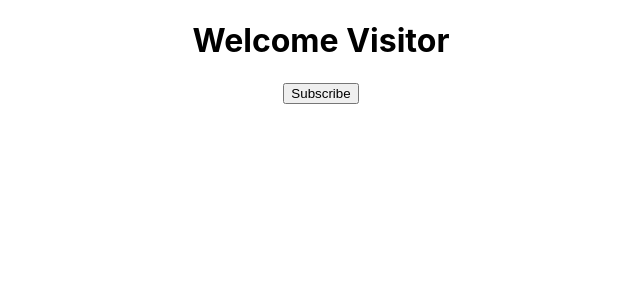
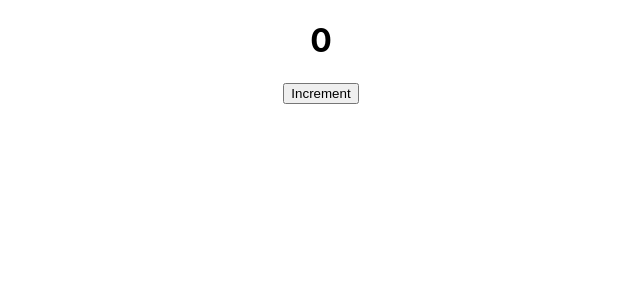
Before and after one commit to johndranreb/ReactJS, a React (Create React App) app in the folder hello-world/: page / in a window 1280 px wide. Shown: the top 300 px of the page, without its empty margins (319-959 px from the left). Built offline with nearby package versions, Linux system fonts and the light colour scheme.

Commit message:
added counter.js - setState

```diff
--- a/hello-world/src/App.js
+++ b/hello-world/src/App.js
@@ -3,11 +3,13 @@
 import Welcome from './components/Welcome';
 import Hello from './components/Hello';
 import Message from './components/Message';
+import Counter from './components/Counter';
 
 function App() {
   return (
     <div className="App">
-      <Message />
+      <Counter />
+      {/* <Message /> */}
       {/* <Greet name="John" heroName="batman">
       <p>This is children props</p>
       </Greet>
--- /dev/null
+++ b/hello-world/src/components/Counter.js
@@ -0,0 +1,48 @@
+import React, { Component } from 'react'
+
+class Counter extends Component {
+  constructor() {
+    super()
+    this.state = {
+      count: 0
+    }
+  }
+
+  increment (){
+    // this.setState(
+    // //1st parameter is an object which sets the state value
+    //   {
+    //   count: this.state.count + 1
+    // },
+    // // 2nd parameter is the arrow function where we simply log the updated state.count value
+    // () => {console.log('Callback value', this.state.count)})
+
+
+    //pass a function as an argument
+    this.setState((prevState,props) => ({
+      //we set the count state value to previous state plus 1
+      count: prevState.count + 1
+    }) )
+    console.log(this.state.count)
+  }
+
+  incrementFive(){
+    this.increment();
+    this.increment();
+    this.increment();
+    this.increment();
+    this.increment();
+  }
+
+  render() {
+    return (
+      <div>
+        <h1>{this.state.count}</h1>
+        {/* call the incrementFive */}
+        <button onClick={() => this.incrementFive()}>Increment</button>
+      </div>
+    )
+  }
+}
+
+export default Counter
```
